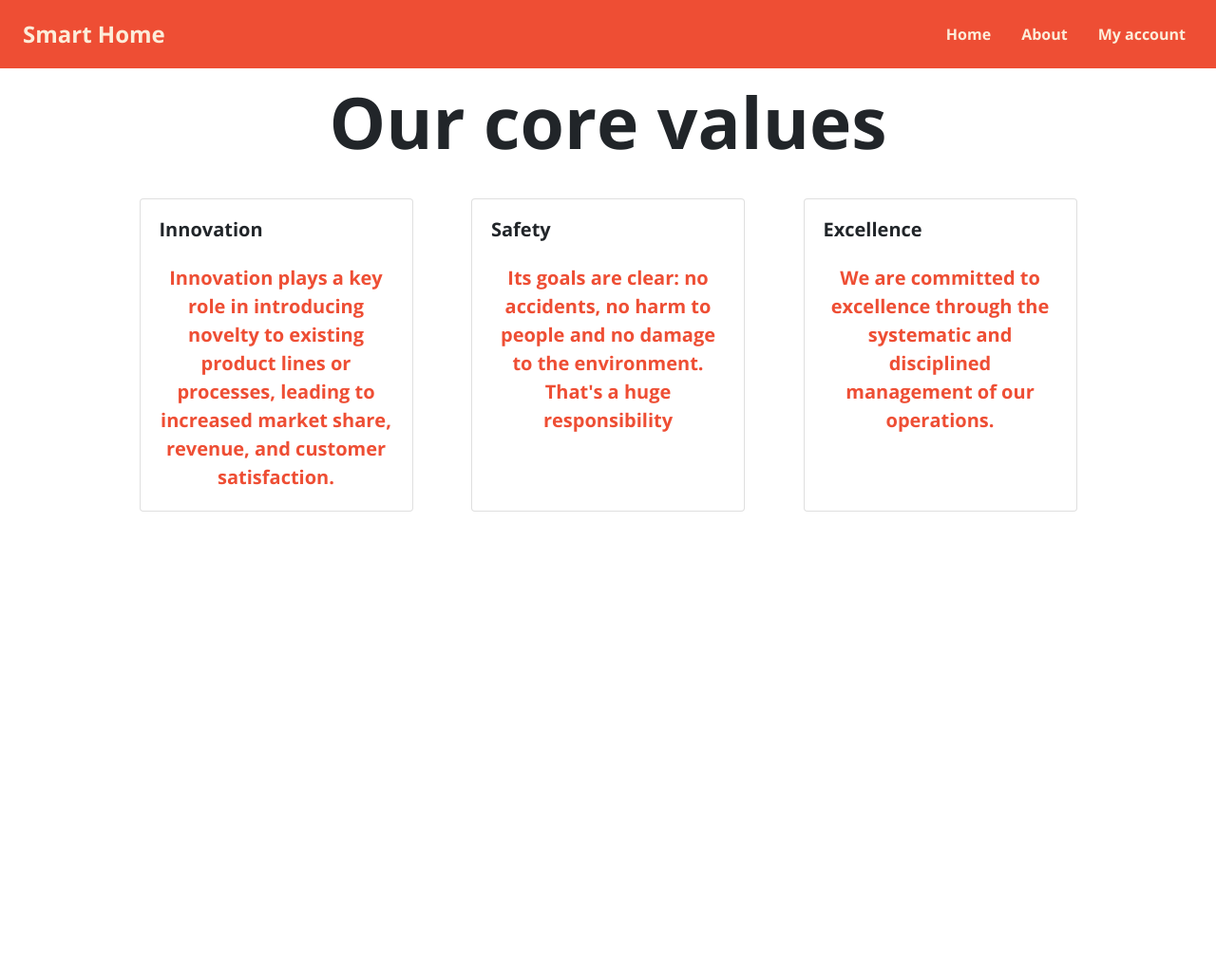
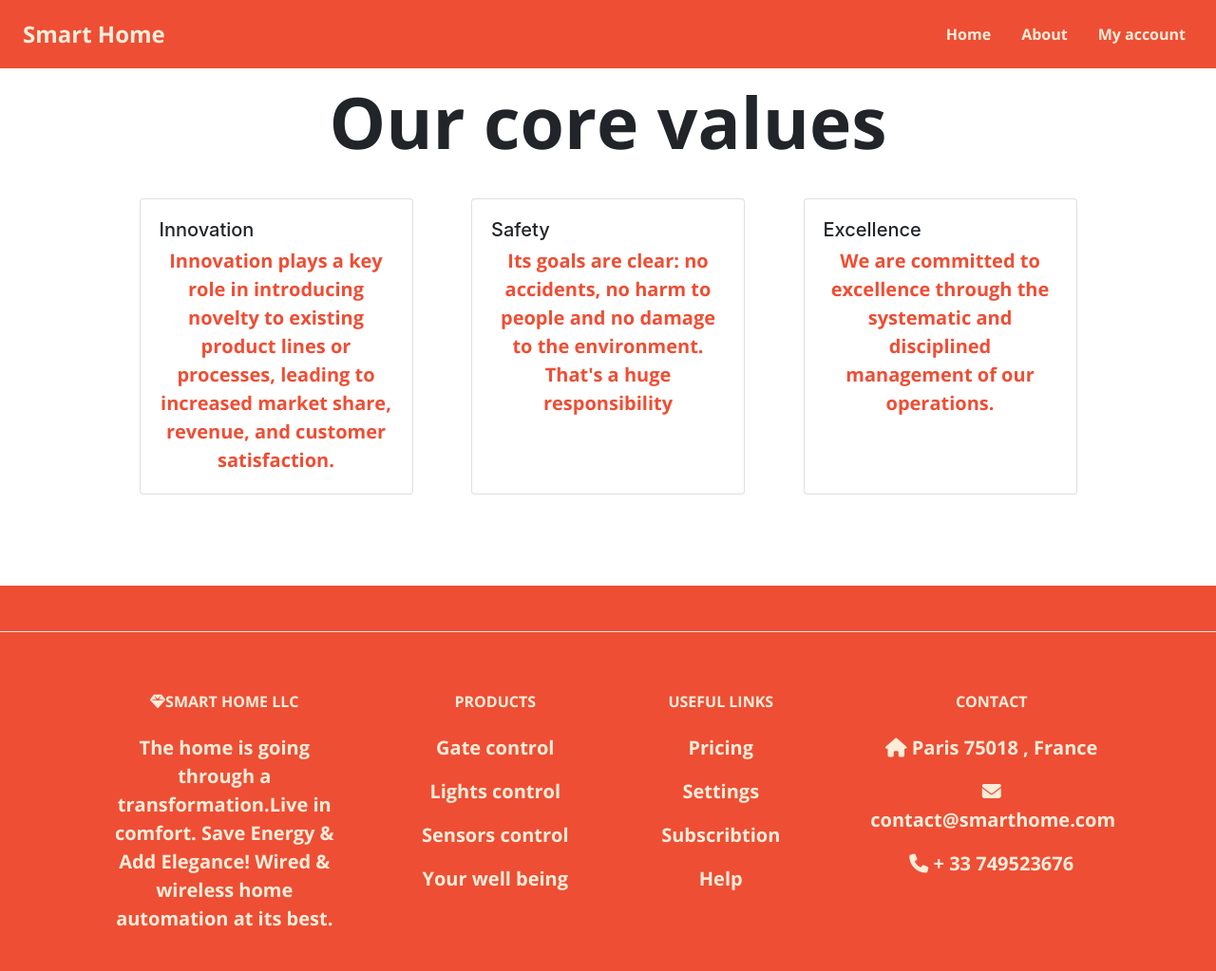
Before and after one commit to ewokrocks/iDeahubStuff, a PHP site: the page made by core/about us.php in a window 1280 px wide. Shown: the whole page at 95% size. Before the commit the page ends 539 px from the top, so only its background shows below. Run offline with PHP 8.4, Linux system fonts and the light colour scheme; some libraries are stand-ins or nearby versions.

Commit message:
footer added to several pages

```diff
--- a/authentication/forgotpass.php
+++ b/authentication/forgotpass.php
@@ -23,6 +23,12 @@
 		<!-- Submit button -->
 		<input class="textemail" type="submit" value="Send Reset Link">
 	</form>
+	<br>
+	<br>
+
+
+
+
 	<?php
 	if (isset($_POST['email'])) {
 		// Send the reset password email here
--- a/authentication/login.php
+++ b/authentication/login.php
@@ -72,6 +72,12 @@ if (isset($_POST['submit'])) {
 
     </div>
 
+    <?php
+
+    require_once __DIR__ . '/../templates/footer.php';
+
+    ?>
+
     <script>
         if (window.innerWidth > 600) {
             document.write("<?php require_once '/../templates/footer.php'; ?>");
--- a/authentication/resetpassword.php
+++ b/authentication/resetpassword.php
@@ -74,6 +74,7 @@
     <input type="submit" value="Submit">
   </form>
   <div class="message">
+
     <?php
     if (isset($_POST['password']) && isset($_POST['confirm_password'])) {
       $password = $_POST['password'];
@@ -85,7 +86,10 @@
       }
     }
     ?>
+
   </div>
+
+
 </body>
 
 </html>
--- a/core/about us.php
+++ b/core/about us.php
@@ -49,7 +49,17 @@ require_once __DIR__ . '/../templates/navbar.php';
     </div>
 
 </div>
+
 <br>
+<br>
+<br>
+<br>
+
+<?php
+
+require_once __DIR__ . '/../templates/footer.php';
+
+?>
 
 <script src="https://code.jquery.com/jquery-3.2.1.slim.min.js"
     integrity="sha384-KJ3o2DKtIkvYIK3UENzmM7KCkRr/rE9/Qpg6aAZGJwFDMVNA/GpGFF93hXpG5KkN"
--- a/static/css/Footer.css
+++ b/static/css/Footer.css
@@ -1,92 +1,14 @@
 @import url('https://fonts.googleapis.com/css2?family=Open+Sans:wght@700;800&display=swap');
 
-
-* {
-    margin: 0;
-    padding: 0;
-    box-sizing: border-box;
-
-}
-
-@import url('https://fonts.googleapis.com/css2?family=Roboto:ital,wght@1,300&display=swap');
-
-
-.container {
-    max-width: 1170px;
-    margin: auto;
+#footer,#links a,#products a{
+    background-color: #ee4e34 !important;
+    color: #FCEDDA !important;
     font-family: 'Open Sans', sans-serif;
 }
 
-.row {
-    display: flex;
-    flex-wrap: nowrap;
+/* #links a{
+
+    background-color: #ee4e34 !important;
+    color: #FCEDDA !important;
     font-family: 'Open Sans', sans-serif;
-}
-
-ul {
-    list-style: none;
-    font-family: 'Open Sans', sans-serif;
-
-}
-
-
-.footer-col {
-    width: 25%;
-    padding: 0 15px;
-    font-weight: 500;
-    font-family: 'Open Sans', sans-serif;
-}
-
-.footer-col h4 {
-    font-size: 18px;
-    color: #FCEDDA;
-    margin-bottom: 30px;
-    font-family: 'Open Sans', sans-serif;
-
-}
-
-.footer {
-    background-color: #ee4e34;
-    padding: 70px 0;
-    font-family: 'Open Sans', sans-serif;
-}
-
-.footer-col ul li:not(:last-child) {
-    margin-bottom: 10px;
-}
-
-.footer-col h4 {
-    padding-top: 20px;
-}
-
-.footer-col h4:hover {
-    color: #ffffff;
-    padding-left: 8px;
-    font-family: 'Open Sans', sans-serif;
-}
-
-.footer-line {
-    background-color: #FCEDDA;
-    width: 100%;
-    height: 3px;
-    position: absolute;
-    font-family: 'Open Sans', sans-serif;
-}
-
-/* responsive */
-
-@media(max-width:767px) {
-
-    .footer-col {
-        width: 50%;
-        margin-bottom: 30px;
-    }
-}
-
-@media(max-width:574) {
-
-    .footer-col {
-        width: 100%;
-        margin-bottom: 30px;
-    }
-}
+} */
--- a/templates/Footer.php
+++ b/templates/Footer.php
@@ -10,85 +10,112 @@
     <link rel="stylesheet" href="https://cdn.jsdelivr.net/npm/bootstrap@4.0.0/dist/css/bootstrap.min.css"
         integrity="sha384-Gn5384xqQ1aoWXA+058RXPxPg6fy4IWvTNh0E263XmFcJlSAwiGgFAW/dAiS6JXm" crossorigin="anonymous">
 
-    <link rel="stylesheet" href="../static/css/footer.css">
-
     <link rel="stylesheet" href="https://cdnjs.cloudflare.com/ajax/libs/font-awesome/6.2.0/css/all.min.css">
 
-
-
-
-
+    <link rel="stylesheet" href="../static/css/footer.css">
 
 
 </head>
 
 <body>
 
-    <div class="footer">
 
-        <div class="container">
+    <!-- Footer -->
+    <footer id="footer" class="text-center text-lg-start bg-light text-muted">
+        <!-- Section: Social media -->
+        <section class="d-flex justify-content-center justify-content-lg-between p-4 border-bottom">
+            <!-- Left -->
+            <div class="me-5 d-none d-lg-block">
+            </div>
+            <!-- Left -->
 
-            <div class="row">
-
-
-                <div class="footer-col">
-
-                    <img style="height: 70px; width:100px; margin-bottom: 25px;" src="../static/images/Smart home logo.png" alt="">
-
-                </div>
-
-
-                <div class="footer-col">
-
-                    <h4> Support </h4>
-                    <ul>
-                        <li><a href="#"></a> </li>
-                    </ul>
-
-                </div>
-
-                <div class="footer-col">
-
-                    <h4> About us </h4>
-                    <ul>
-                        <li><a href="#"></a> </li>
-                    </ul>
-
-                </div>
-
-
-                <div class="footer-col">
-
-                    <h4> Contact us </h4>
-                    <ul>
-                        <li><a href="#"></a> </li>
-                    </ul>
-
-                </div>
-
-
-                <div class="footer-col">
-
-                    <h4> FAQ </h4>
-                    <ul>
-                        <li><a href="#"></a> </li>
-                    </ul>
-
-                </div>
+            <!-- Right -->
+            <div>
 
             </div>
+            <!-- Right -->
+        </section>
+        <!-- Section: Social media -->
 
-        </div>
+        <!-- Section: Links  -->
+        <section class="">
+            <div class="container text-center text-md-start mt-5">
+                <!-- Grid row -->
+                <div class="row mt-3">
+                    <!-- Grid column -->
+                    <div class="col-md-3 col-lg-4 col-xl-3 mx-auto mb-4">
+                        <!-- Content -->
+                        <h6 class="text-uppercase fw-bold mb-4">
+                            <i class="fas fa-gem me-3"></i>Smart Home LLC
+                        </h6>
+                        <p>
+                        The home is going through a transformation.Live in comfort. Save Energy & Add Elegance! Wired & wireless home automation at its best.
+                        </p>
+                    </div>
+                    <!-- Grid column -->
 
-        <br> <br>
-        <div class="footer-line">
+                    <!-- Grid column -->
+                    <div id="products" class="col-md-2 col-lg-2 col-xl-2 mx-auto mb-4">
+                        <!-- Links -->
+                        <h6 class="text-uppercase fw-bold mb-4">
+                            Products
+                        </h6>
+                        <p>
+                            <a href="#!" class="text-reset">Gate control</a>
+                        </p>
+                        <p>
+                            <a href="#!" class="text-reset">Lights control</a>
+                        </p>
+                        <p>
+                            <a href="#!" class="text-reset">Sensors control</a>
+                        </p>
+                        <p>
+                            <a href="#!" class="text-reset">Your well being</a>
+                        </p>
+                    </div>
+                    <!-- Grid column -->
 
-        </div>
+                    <!-- Grid column -->
+                    <div id="links" class="col-md-3 col-lg-2 col-xl-2 mx-auto mb-4">
+                        <!-- Links -->
+                        <h6 class="text-uppercase fw-bold mb-4">
+                            Useful links
+                        </h6>
+                        <p>
+                            <a href="#!" class="text-reset">Pricing</a>
+                        </p>
+                        <p>
+                            <a href="#!" class="text-reset">Settings</a>
+                        </p>
+                        <p>
+                            <a href="#!" class="text-reset">Subscribtion</a>
+                        </p>
+                        <p>
+                            <a href="../core/contact.php" class="text-reset">Help</a>
+                        </p>
+                    </div>
+                    <!-- Grid column -->
 
+                    <!-- Grid column -->
+                    <div class="col-md-4 col-lg-3 col-xl-3 mx-auto mb-md-0 mb-4">
+                        <!-- Links -->
+                        <h6 class="text-uppercase fw-bold mb-4">Contact</h6>
+                        <p><i class="fas fa-home me-3"></i> Paris 75018 , France</p>
+                        <p>
+                            <i class="fas fa-envelope me-3"></i>
+                            contact@smarthome.com
+                        </p>
+                        <p><i class="fas fa-phone me-3"></i> + 33 749523676</p>
+                    </div>
+                    <!-- Grid column -->
+                </div>
+                <!-- Grid row -->
+            </div>
+        </section>
+        <!-- Section: Links  -->
 
-    </div>
-
-
+    </footer>
+    <!-- Footer -->
 
 
     <script src="https://code.jquery.com/jquery-3.2.1.slim.min.js"
--- a/templates/add group.php
+++ b/templates/add group.php
@@ -36,6 +36,10 @@ body{
       </form>
     </div>
 
+
+</body>
+
 </div>
-</body>
+
+
 </html>
--- a/templates/homepage.php
+++ b/templates/homepage.php
@@ -66,6 +66,12 @@
     </div>
     <span>
 
+        <?php
+
+        require_once __DIR__ . '/../templates/footer.php';
+
+        ?>
+
 </body>
 
 </html>
--- a/templates/livingroom.php
+++ b/templates/livingroom.php
@@ -80,7 +80,10 @@
             <input class="switch-button" type="checkbox">
             <p>Washing-machine</p>
         </div>
+
     </div>
+
+
 
 </body>
 
--- a/templates/main-page.php
+++ b/templates/main-page.php
@@ -81,6 +81,8 @@
     </div>
     <br>
 
+
+
 </body>
 
 </html>
```
Also changed, not shown: templates/add group.html (deleted, +0 -57 lines), templates/smart home.html (deleted, +0 -27 lines).
